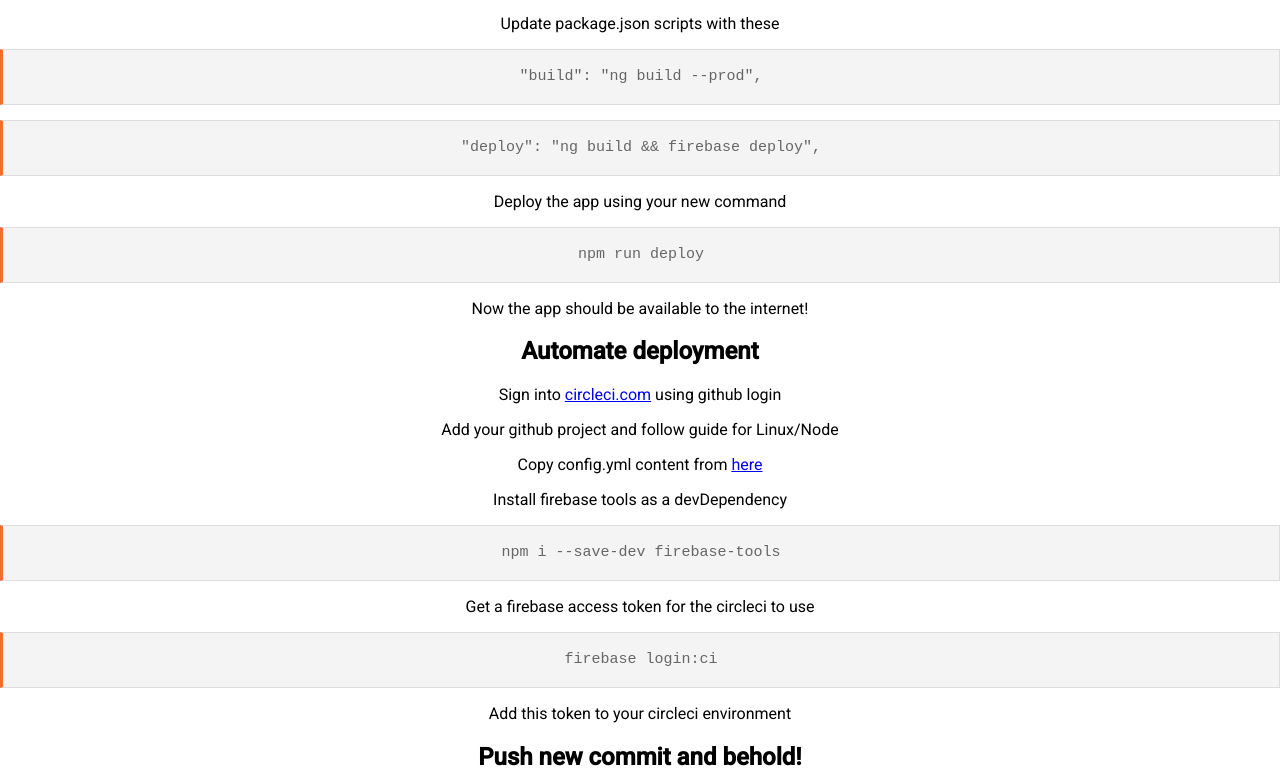
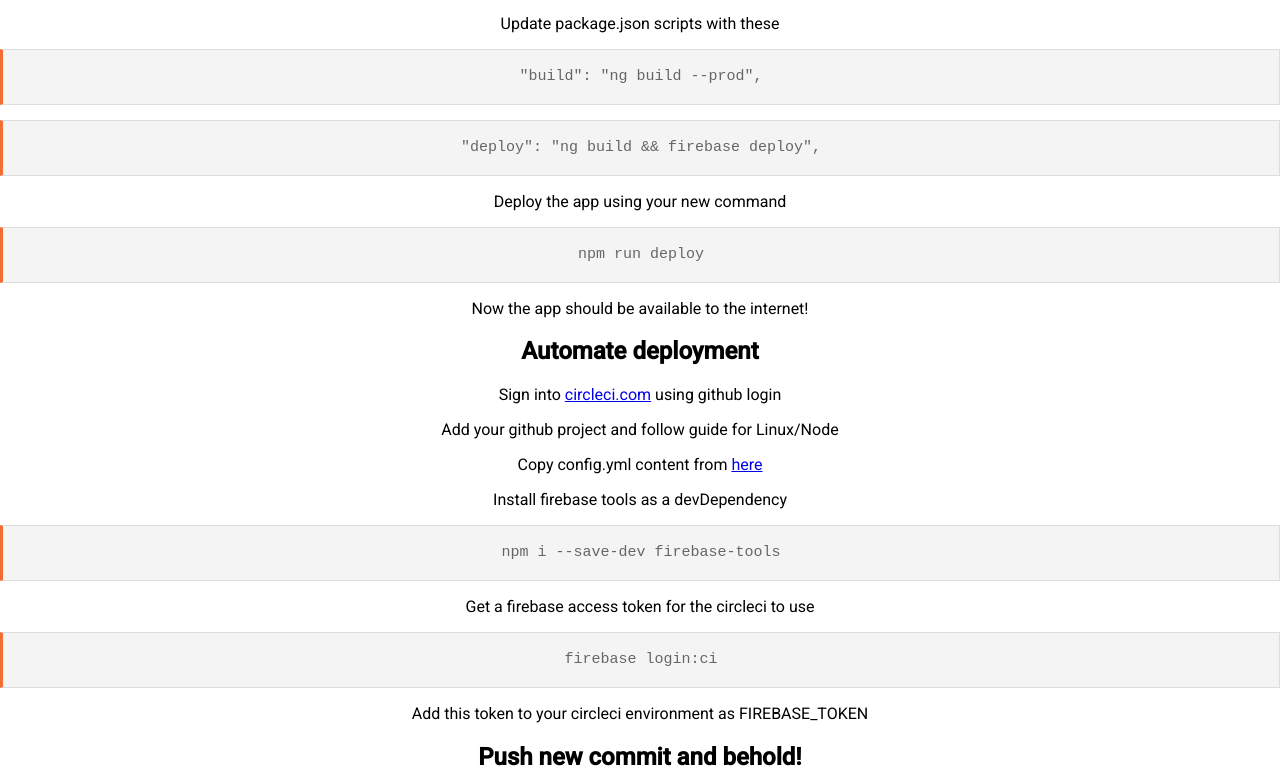
Before and after one commit to TokkeDev/orbit, an Angular app in the folder circlefire/: page / in a window 1280 px wide. Shown: the part 524-1295 px from the top of the page. Built offline with nearby package versions, Linux system fonts and the light colour scheme.

Commit message:
Wording update

```diff
--- a/circlefire/src/app/app.component.html
+++ b/circlefire/src/app/app.component.html
@@ -40,6 +40,6 @@
 <p class="code">npm i --save-dev firebase-tools</p>
 <p>Get a firebase access token for the circleci to use</p>
 <p class="code">firebase login:ci</p>
-<p>Add this token to your circleci environment</p>
+<p>Add this token to your circleci environment as FIREBASE_TOKEN</p>
 <h2>Push new commit and behold!</h2>
 <br />
```
